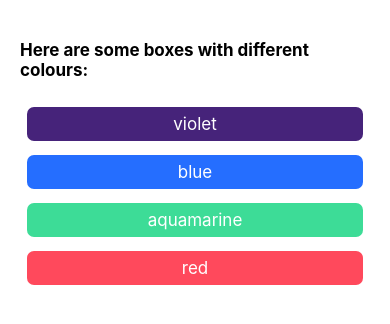
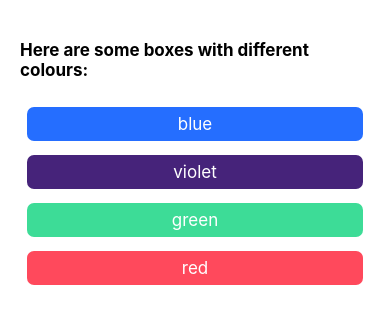
Before and after one commit to nocategory/react-native-frontendmasters, a React Native app: screen / in a window 390 px wide. Shown: the top 324 px of the page. Built offline with nearby package versions, Linux system fonts and the light colour scheme.

Commit message:
components

```diff
--- a/App.js
+++ b/App.js
@@ -1,5 +1,6 @@
 import React from 'react'
 import { View, Text, SafeAreaView, StyleSheet } from 'react-native'
+import ColorBox from './components/ColorBox'
 
 const App = () => {
   return (
@@ -7,51 +8,19 @@ const App = () => {
       <Text style={{ fontWeight: 'bold', fontSize: 17, marginVertical: 20 }}>
         Here are some boxes with different colours:
       </Text>
-      <View style={[styles.container, styles.violetColor]}>
-        <Text style={styles.text}>violet</Text>
-      </View>
-      <View style={[styles.container, styles.blueColor]}>
-        <Text style={styles.text}>blue</Text>
-      </View>
-      <View style={[styles.container, styles.greenColor]}>
-        <Text style={styles.text}>aquamarine</Text>
-      </View>
-      <View style={[styles.container, styles.redColor]}>
-        <Text style={styles.text}>red</Text>
-      </View>
+      <ColorBox colorName="blue" colorHex="#256EFF" />
+      <ColorBox colorName="violet" colorHex="#46237A" />
+      <ColorBox colorName="green" colorHex="#3DDC97" />
+      <ColorBox colorName="red" colorHex="#FF495C" />
     </SafeAreaView>
   )
 }
 
 const styles = StyleSheet.create({
-  violetColor: {
-    backgroundColor: '#46237A',
-  },
-  blueColor: {
-    backgroundColor: '#256EFF',
-  },
-  greenColor: {
-    backgroundColor: '#3DDC97',
-  },
-  redColor: {
-    backgroundColor: '#FF495C',
-  },
-  text: {
-    color: '#FFF',
-    fontSize: 17,
-  },
   safeArea: {
     flex: 1,
     margin: 20,
   },
-  container: {
-    backgroundColor: '#201f24',
-    margin: 7,
-    padding: 7,
-    borderRadius: 7,
-    alignItems: 'center',
-    justifyContent: 'center',
-  },
 })
 
 export default App
--- /dev/null
+++ b/components/ColorBox.js
@@ -0,0 +1,31 @@
+import React from 'react'
+import { View, Text, StyleSheet } from 'react-native'
+
+const ColorBox = ({ colorName, colorHex }) => {
+  const background = {
+    backgroundColor: colorHex,
+  }
+  return (
+    <View>
+      <View style={[styles.container, background]}>
+        <Text style={styles.text}>{colorName}</Text>
+      </View>
+    </View>
+  )
+}
+
+const styles = StyleSheet.create({
+  container: {
+    margin: 7,
+    padding: 7,
+    borderRadius: 7,
+    alignItems: 'center',
+    justifyContent: 'center',
+  },
+  text: {
+    color: '#FFF',
+    fontSize: 17,
+  },
+})
+
+export default ColorBox
```
